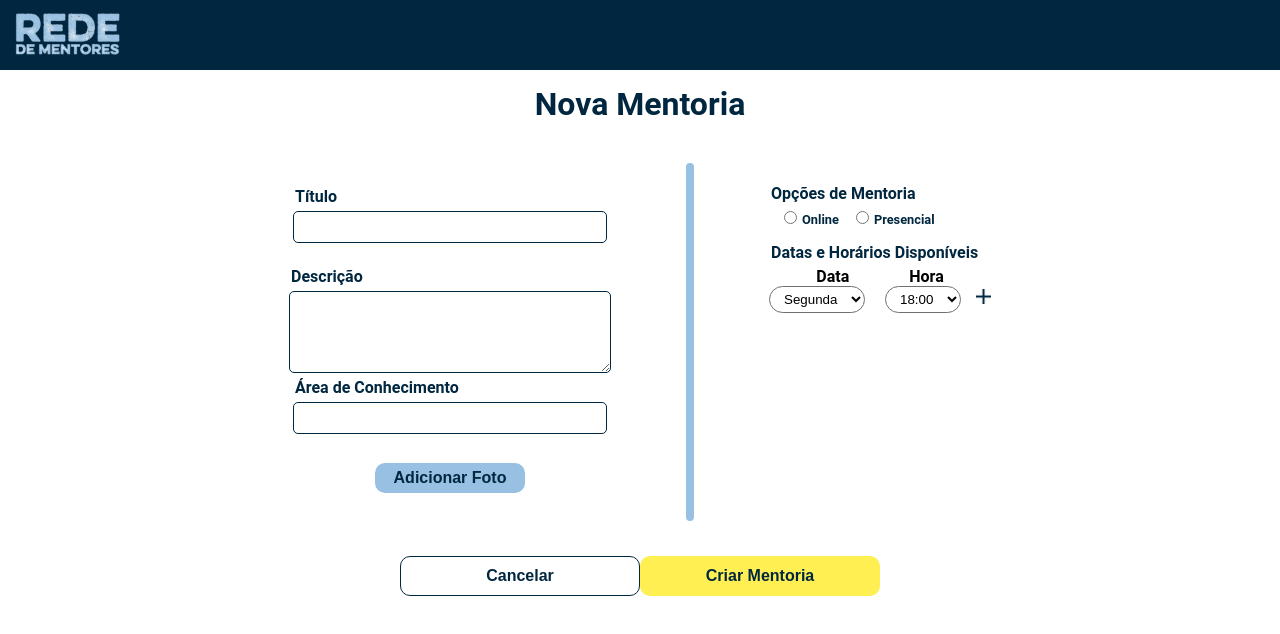
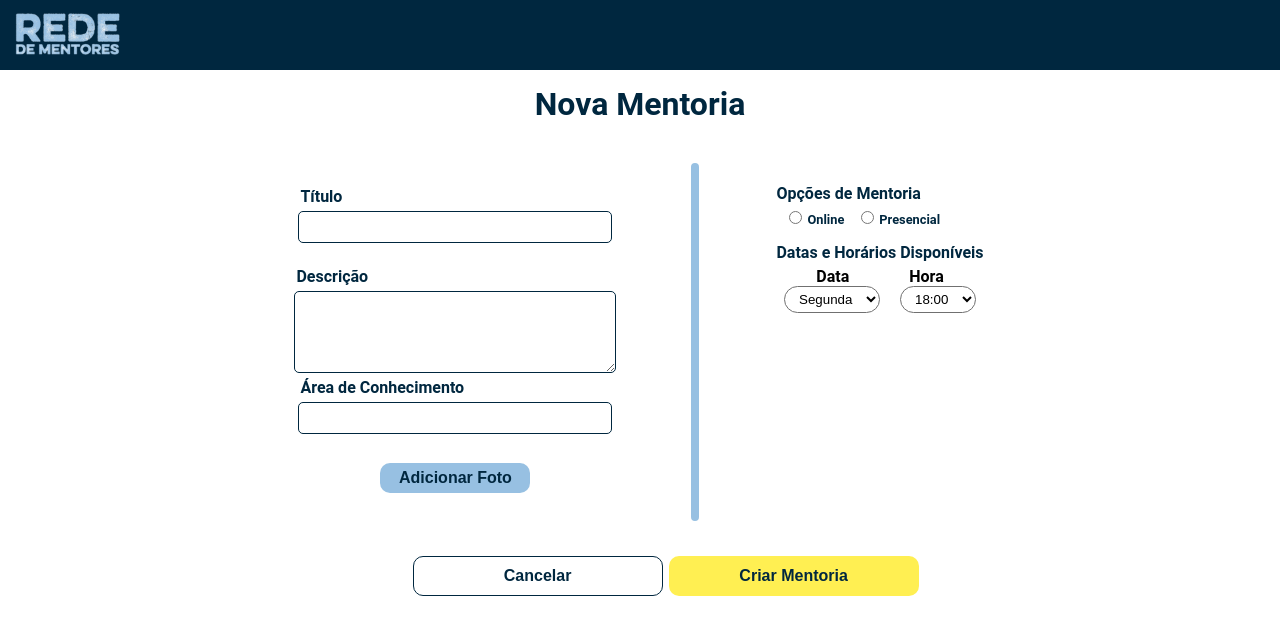
Before and after one commit to matheustosin/Frontend, a React (Create React App) app: page /cadastro-mentoria in a window 1280 px wide. Shown: the top 634 px of the page. Built offline with nearby package versions, Linux system fonts and the light colour scheme; no server answers.

Commit message:
Cadastro mentoria finalizado - falta a componentização e ajuste no layout da pagina

```diff
--- a/src/pages/cadastro-mentoria/CadastroMentoria.jsx
+++ b/src/pages/cadastro-mentoria/CadastroMentoria.jsx
@@ -1,4 +1,5 @@
 import React, { useState } from 'react';
+import { useHistory } from 'react-router-dom';
 import Header from '../../components/Header/Header';
 import RedeTextField from '../../components/RedeTextField/RedeTextField';
 import RedeTextArea from '../../components/RedeTextArea/RedeTextArea';
@@ -8,6 +9,8 @@ import Container from './StyledComponents';
 
 import RedeInputRadio from '../../components/RedeInputRadio/RedeInputRadio';
 import RedeFormLabel from '../../components/RedeFormLabel/RedeFormLabel';
+
+import { cadastrarMentoria } from '../../services/mentor';
 
 import imgPlus from '../../assets/plus.png';
 
@@ -23,19 +26,13 @@ function CadastroMentoria() {
   const [dayOfWeek, setDayOfWeek] = useState('18');
   const [image, setImage] = useState('');
 
+  const history = useHistory();
 
-  function adicionaDataHora() {
-    alert('teste');
-  }
 
   function attempMentoria(event) {
     event.preventDefault();
-    console.log(title);
-    console.log(description);
-    console.log(knowledgeArea);
-    console.log(mentoringOption);
-    console.log(dateTime);
-    console.log(dayOfWeek);
+    const token = sessionStorage.getItem('token');
+    const headers = { headers: { Authorization: `Bearer ${token}` } };
     const data = new FormData();
     data.append('title', title);
     data.append('description', description);
@@ -44,7 +41,15 @@ function CadastroMentoria() {
     data.append('dateTime', dateTime);
     data.append('dayOfWeek', dayOfWeek);
     data.append('image', image);
-    console.log(data);
+    cadastrarMentoria(headers, data).then((res) => {
+      if (res.status === 200) {
+        alert('Cadastrado com sucesso');
+      }
+      history.push('/mentor');
+    }).catch((err) => {
+      alert('Problema ao cadastrar mentoria');
+      console.error(err);
+    });
   }
   function handleImage() {
     document.getElementById('fileButton').click();
@@ -116,7 +121,6 @@ function CadastroMentoria() {
               <option value="21">22:00</option>
             </select>
 
-            <img className="button-plus" src={imgPlus} onClick={adicionaDataHora} />
           </div>
         </Container.Options>
       </Container.Form>
@@ -126,16 +130,6 @@ function CadastroMentoria() {
         <RedeButton descricao="Criar Mentoria" onClick={attempMentoria} />
 
       </Container.Submit>
-      {/* <div className="vertical-line" />
-
-      <div className="cadmentoria-input-field">
-        <h3 id="titulo">Opções de Mentoria</h3>
-        <input type="checkbox" id="checkbox" />
-        <label htmlFor="online">Online</label>
-        <input type="checkbox" id="checkbox" />
-        <label htmlFor="presencial">Presencial</label>
-        <h3 id="titulo">Datas e Horários </h3>
-      </div> */}
     </Container>
   );
 }
--- a/src/pages/cadastro-mentoria/StyledComponents/Submit.jsx
+++ b/src/pages/cadastro-mentoria/StyledComponents/Submit.jsx
@@ -2,7 +2,8 @@ import styled from 'styled-components';
 
 const Submit = styled.div`
   display: flex;
-  margin: 0 400px;
+  width: 40%;
+  margin: 0 32%;
   align-items: center;
   justify-content: space-around;
 
--- a/src/pages/mentor/mentor.js
+++ b/src/pages/mentor/mentor.js
@@ -1,5 +1,5 @@
 import React, { Component } from 'react';
-import { withRouter } from 'react-router-dom';
+import { Link, withRouter } from 'react-router-dom';
 import Container from './StyledComponents';
 import Card from '../../components/RedeCard/RedeCard';
 import ProfileInfo from '../../components/RedeProfileInfo/RedeProfileInfo';
@@ -77,11 +77,13 @@ class Mentor extends Component {
           <div className="titleMentoring">
 
             <h1 className="mainTitle">
-              MINHAS MENTORIAS
+                MINHAS MENTORIAS
             </h1>
-            <button type="button" className="buttonPlus">
-              + NOVA MENTORIA
-            </button>
+            <Link to="/cadastro-mentoria">
+              <button type="button" className="buttonPlus">
+                + NOVA MENTORIA
+              </button>
+            </Link>
           </div>
           {this.mentorias}
         </Container>
--- a/src/services/mentor.js
+++ b/src/services/mentor.js
@@ -1,3 +1,4 @@
 import { client as Http } from './http';
 
 export const mentoriasByMentor = (headers) => Http.get('/mentoriaSession', headers);
+export const cadastrarMentoria = (headers, data) => Http.post('/cadastroMentoria', data, headers);
```
